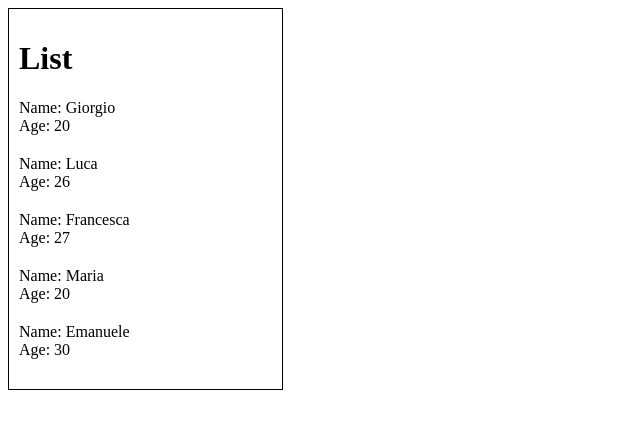
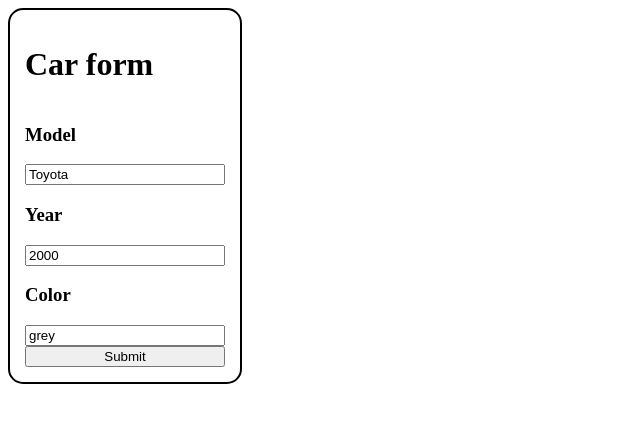
Before and after one commit to GAutuori94/react-exercises, a React (Create React App) app: page / in a window 1280 px wide. Shown: the top 428 px of the page, without its empty margins (0-640 px from the left). Built offline with nearby package versions, Linux system fonts and the light colour scheme.

Commit message:
CarDetails components created with useRef hook to reset the form

```diff
--- a/src/App.js
+++ b/src/App.js
@@ -1,25 +1,10 @@
-import { FilteredList } from "./list.js";
-
-
-const list = [
-    {name: 'Giorgio', id: 1, age: 20},
-    {name: 'Luca', id: 2, age: 26},
-    {name: 'Alberto', id: 3, age: 12},
-    {name: 'Filippo', id: 4, age: 17},
-    {name: 'Marika', id: 5, age: 18},
-    {name: 'Francesca', id: 6, age: 27},
-    {name: 'Maria', id: 7, age: 20},
-    {name: 'Emiliano', id: 8, age: 14},
-    {name: 'Lucia', id: 9, age: 11},
-    {name: 'Emanuele', id: 10, age: 30},
-]
-
+import { CarDetails } from "./form.js";
 
 export function App() {
 
   return (
     <div>
-      <FilteredList list={list} />
+      <CarDetails defaultData={{defaultModel: "Toyota", defaultYear: 2000, defaultColor: "grey"}} />
     </div>
   )
 }
--- /dev/null
+++ b/src/form.js
@@ -0,0 +1,40 @@
+import { useEffect, useRef } from "react"
+
+export function CarDetails({defaultData}) {
+
+    const _formRef = useRef()
+
+    function handleInputChange(event) {
+        const model = event.target.elements.model.value
+        const year = event.target.elements.year.value
+        const color = event.target.elements.color.value
+
+        console.log({
+            model,
+            year,
+            color
+        })
+    }
+
+    useEffect (() => {
+        _formRef.current.reset()
+    }, [defaultData])
+
+
+    return (
+    <form ref={_formRef} onSubmit={handleInputChange} style={{width:'200px', padding:'15px', border:'2px solid black', borderRadius:'15px', display:'flex', flexDirection:'column', }}>
+        <h1>Car form</h1>
+
+        <h3>Model</h3>
+            <input name="model" defaultValue={defaultData.defaultModel}/>
+
+        <h3>Year</h3>
+            <input name="year" type="number" defaultValue={defaultData.defaultYear}/>
+
+        <h3>Color</h3>
+            <input name="color" defaultValue={defaultData.defaultColor}/>
+
+        <button type="submit">Submit</button>
+    </form>
+    )
+}
--- a/src/list.js
+++ /dev/null
@@ -1,17 +0,0 @@
-import { useMemo } from "react"
-
-export function FilteredList ({list}){
-
-    const filteredList = useMemo(() => {
-        return list.filter((person) => person.age > 18)
-    }, [list])
-
-    return (
-    <div style={{padding: '10px', border: '1px solid black', height: '100%', width: '20%'}}>
-        <h1>List</h1>
-        <div>
-            {filteredList.map((person) => (<li style={{marginBottom: '20px', display: 'flex', flexDirection: 'column'}} key={person.name + person.id}><span>Name: {person.name}</span><span>Age: {person.age}</span></li>))}
-        </div>
-    </div>
-    )
-}
```
